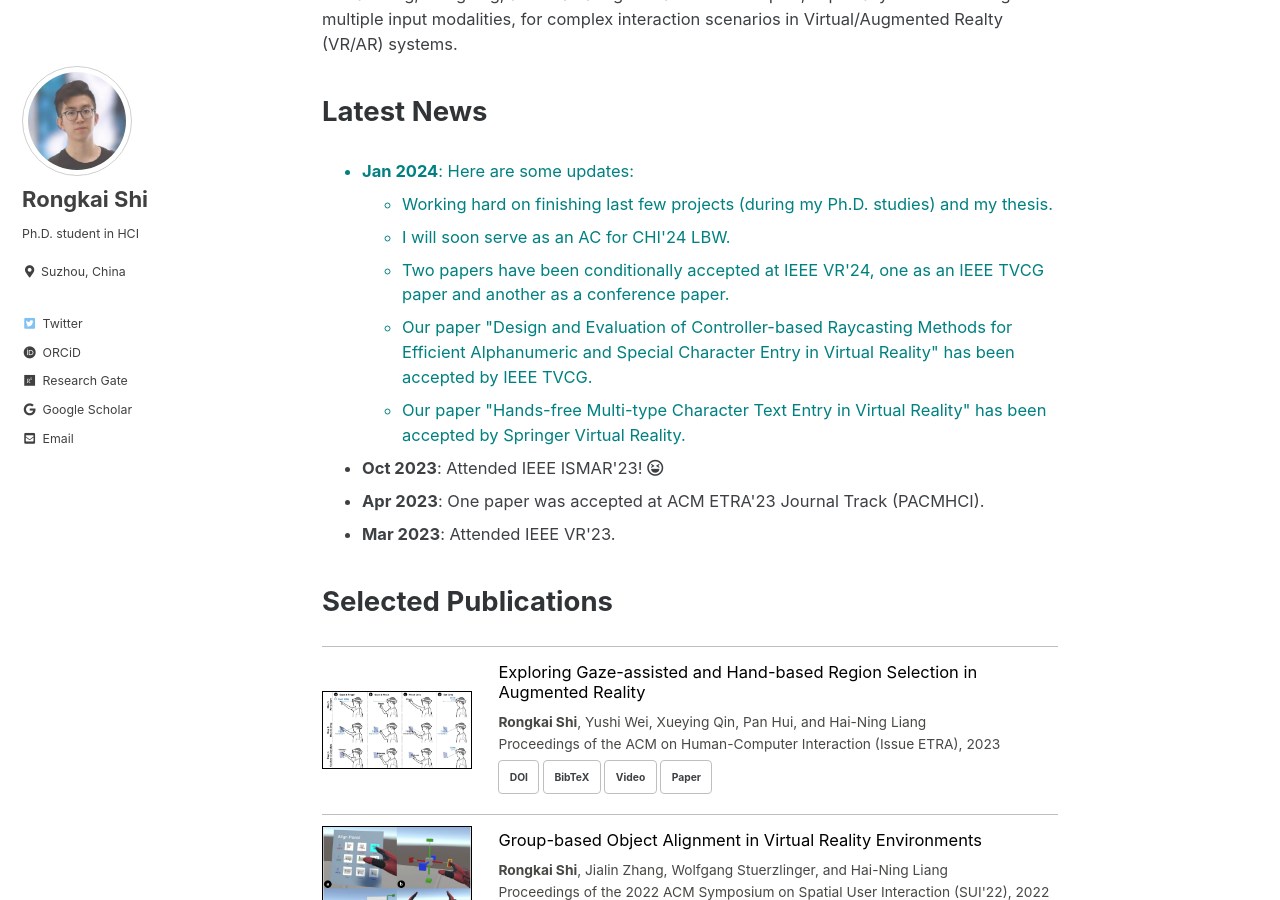
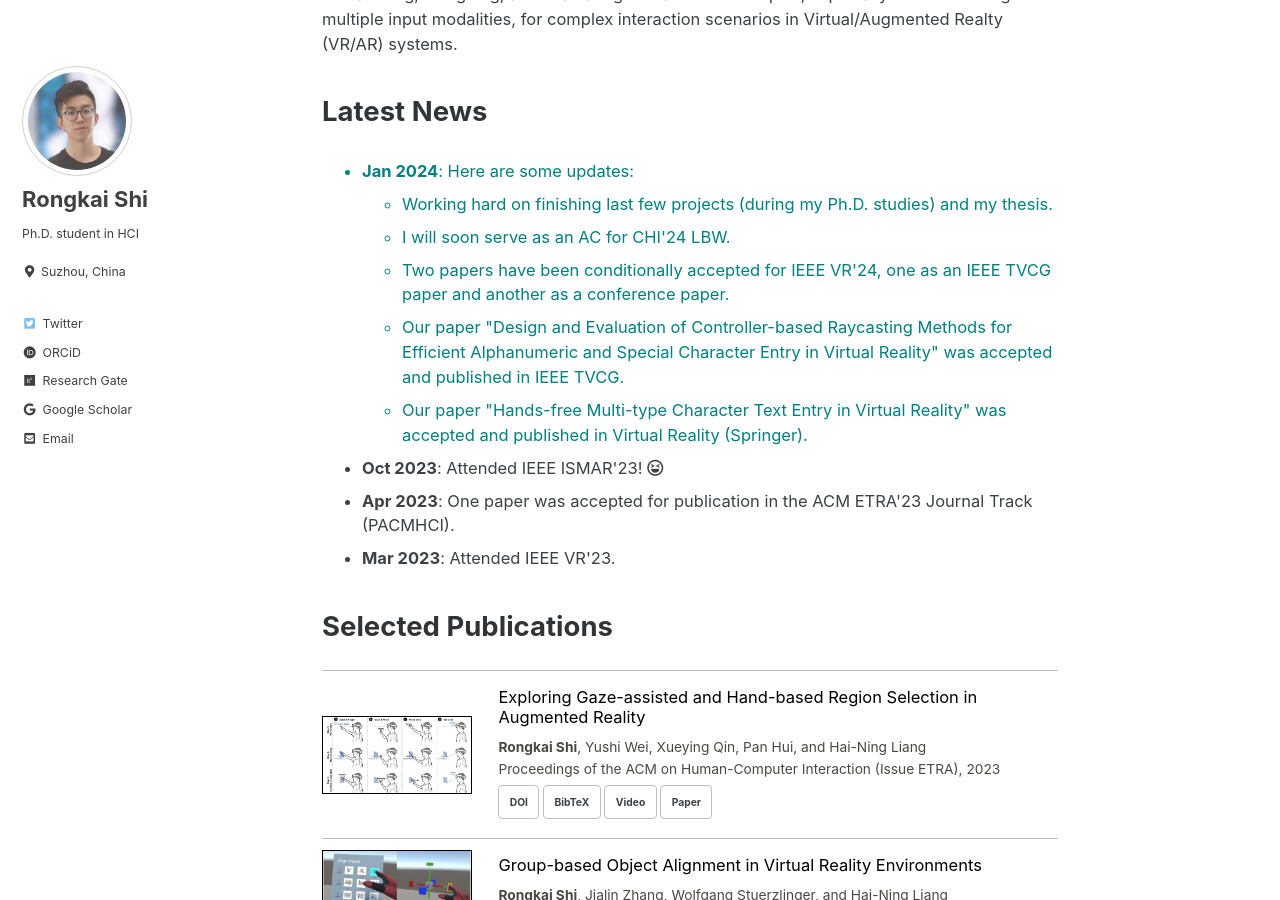
Before and after one commit to rongkaishi/rongkaishi.github.io, a Jekyll site: the page built from index.html, in a window 1280 px wide and 900 px high, scrolled down 330 px. Built offline with Jekyll 4.4.1, drawn with Linux system fonts in a browser that asks for light colours; cached includes are drawn as plain includes; the list of posts is cut into pages by our own code.

Commit message:
UpdateJan24

```diff
--- a/_layouts/home.html
+++ b/_layouts/home.html
@@ -27,13 +27,13 @@ In specific, I focused on researching, designing, and evaluating interaction tec
     <ul>
       <li>Working hard on finishing last few projects (during my Ph.D. studies) and my thesis. </li>
       <li>I will soon serve as an AC for CHI'24 LBW. </li>
-      <li>Two papers have been conditionally accepted at IEEE VR'24, one as an IEEE TVCG paper and another as a conference paper. </li>
-      <li>Our paper "Design and Evaluation of Controller-based Raycasting Methods for Efficient Alphanumeric and Special Character Entry in Virtual Reality" has been accepted by IEEE TVCG. </li>
-      <li>Our paper "Hands-free Multi-type Character Text Entry in Virtual Reality" has been accepted by Springer Virtual Reality. </li>
+      <li>Two papers have been conditionally accepted for IEEE VR'24, one as an IEEE TVCG paper and another as a conference paper. </li>
+      <li>Our paper "Design and Evaluation of Controller-based Raycasting Methods for Efficient Alphanumeric and Special Character Entry in Virtual Reality" was accepted and published in IEEE TVCG. </li>
+      <li>Our paper "Hands-free Multi-type Character Text Entry in Virtual Reality" was accepted and published in Virtual Reality (Springer). </li>
     </ul>
   </li>
   <li><b>Oct 2023</b>: Attended IEEE ISMAR'23! <i class="far fa-laugh-squint"></i></li>
-  <li><b>Apr 2023</b>: One paper was accepted at ACM ETRA'23 Journal Track (PACMHCI). </li>
+  <li><b>Apr 2023</b>: One paper was accepted for publication in the ACM ETRA'23 Journal Track (PACMHCI). </li>
   <li><b>Mar 2023</b>: Attended IEEE VR'23. </li>
 </ul>
 
```
